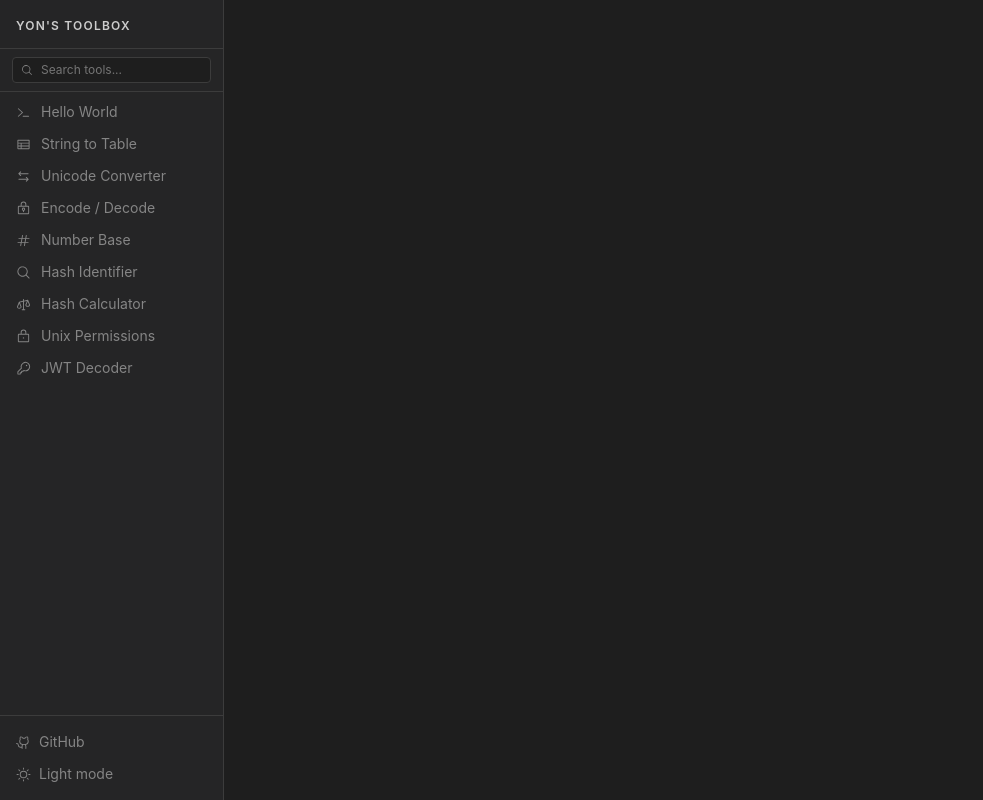
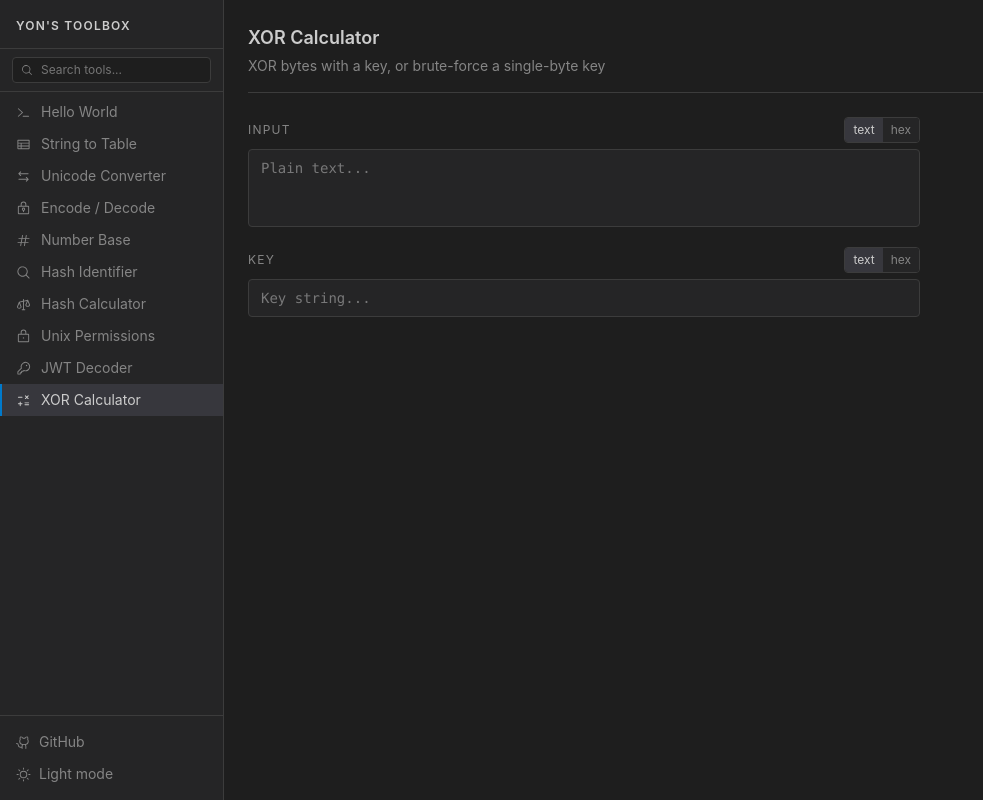
Before and after one commit to YonLiud/web-re-toolbox, a React (Vite) app: page /xor-calculator in a window 1280 px wide. Shown: the whole page, without its empty margins (0-983 px from the left). Built offline with nearby package versions, Linux system fonts and the light colour scheme.

Commit message:
feat: xor calculator

```diff
--- a/src/tools/registry.ts
+++ b/src/tools/registry.ts
@@ -8,6 +8,7 @@ import HashIdentifier from './hash-identifier'
 import HashCalculator from './hash-calculator'
 import UnixPermissions from './unix-permissions'
 import JWTDecoder from './jwt-decoder'
+import XORCalculator from './xor-calculator'
 
 export const tools: Tool[] = [
   HelloWorld,
@@ -19,4 +20,5 @@ export const tools: Tool[] = [
   HashCalculator,
   UnixPermissions,
   JWTDecoder,
+  XORCalculator,
 ]
--- /dev/null
+++ b/src/tools/xor-calculator/index.tsx
@@ -0,0 +1,202 @@
+import { useState, useMemo } from 'react'
+import { MathOperations } from '@phosphor-icons/react'
+import { ToolLayout } from '../../components/ToolLayout'
+import type { Tool } from '../types'
+
+type Mode = 'text' | 'hex'
+
+function textToBytes(s: string): Uint8Array {
+  return new TextEncoder().encode(s)
+}
+
+function hexToBytes(s: string): Uint8Array | null {
+  const clean = s.replace(/\s+/g, '')
+  if (clean.length % 2 !== 0 || !/^[0-9a-fA-F]*$/.test(clean)) return null
+  const bytes = new Uint8Array(clean.length / 2)
+  for (let i = 0; i < bytes.length; i++)
+    bytes[i] = parseInt(clean.slice(i * 2, i * 2 + 2), 16)
+  return bytes
+}
+
+function bytesToHex(bytes: Uint8Array): string {
+  return Array.from(bytes).map(b => b.toString(16).padStart(2, '0')).join(' ')
+}
+
+function bytesToText(bytes: Uint8Array): string {
+  return new TextDecoder('utf-8', { fatal: false }).decode(bytes)
+}
+
+function xorBytes(data: Uint8Array, key: Uint8Array): Uint8Array {
+  const out = new Uint8Array(data.length)
+  for (let i = 0; i < data.length; i++)
+    out[i] = data[i] ^ key[i % key.length]
+  return out
+}
+
+function isPrintable(bytes: Uint8Array): boolean {
+  return Array.from(bytes).every(b => b >= 0x20 && b < 0x7f)
+}
+
+function XORCalculator() {
+  const [input, setInput] = useState('')
+  const [inputMode, setInputMode] = useState<Mode>('text')
+  const [key, setKey] = useState('')
+  const [keyMode, setKeyMode] = useState<Mode>('text')
+  const [brute, setBrute] = useState(false)
+
+  const inputBytes = useMemo(() => {
+    if (!input.trim()) return null
+    return inputMode === 'text' ? textToBytes(input) : hexToBytes(input)
+  }, [input, inputMode])
+
+  const keyBytes = useMemo(() => {
+    if (!key.trim()) return null
+    return keyMode === 'text' ? textToBytes(key) : hexToBytes(key)
+  }, [key, keyMode])
+
+  const result = useMemo(() => {
+    if (!inputBytes || !keyBytes) return null
+    return xorBytes(inputBytes, keyBytes)
+  }, [inputBytes, keyBytes])
+
+  const bruteResults = useMemo(() => {
+    if (!brute || !inputBytes) return []
+    return Array.from({ length: 256 }, (_, i) => {
+      const k = new Uint8Array([i])
+      const out = xorBytes(inputBytes, k)
+      return { key: i, bytes: out, text: bytesToText(out), printable: isPrintable(out) }
+    }).filter(r => r.printable)
+  }, [brute, inputBytes])
+
+  const inputError = input.trim() && inputBytes === null
+  const keyError = key.trim() && keyBytes === null
+
+  function ModeToggle({ mode, onChange }: { mode: Mode; onChange: (m: Mode) => void }) {
+    return (
+      <div className="flex border border-vs-border rounded overflow-hidden">
+        {(['text', 'hex'] as Mode[]).map(m => (
+          <button
+            key={m}
+            onClick={() => onChange(m)}
+            className={`px-2 py-1 text-xs transition-colors ${
+              mode === m ? 'bg-vs-active text-vs-text' : 'bg-vs-sidebar text-vs-muted hover:bg-vs-hover'
+            }`}
+          >
+            {m}
+          </button>
+        ))}
+      </div>
+    )
+  }
+
+  return (
+    <ToolLayout title="XOR Calculator" description="XOR bytes with a key, or brute-force a single-byte key">
+      <div className="flex flex-col gap-5 max-w-2xl">
+
+        {/* Input */}
+        <div className="flex flex-col gap-1.5">
+          <div className="flex items-center justify-between">
+            <label className="text-vs-muted text-xs uppercase tracking-widest">Input</label>
+            <ModeToggle mode={inputMode} onChange={m => { setInputMode(m); setInput('') }} />
+          </div>
+          <textarea
+            value={input}
+            onChange={e => setInput(e.target.value)}
+            placeholder={inputMode === 'hex' ? 'e.g. 48 65 6c 6c 6f' : 'Plain text...'}
+            rows={3}
+            spellCheck={false}
+            className={`w-full bg-vs-sidebar border text-vs-text text-sm px-3 py-2 rounded outline-none transition-colors resize-none font-mono ${
+              inputError ? 'border-red-500' : 'border-vs-border focus:border-vs-accent'
+            }`}
+          />
+          {inputError && <p className="text-red-500 text-xs">Invalid hex input.</p>}
+        </div>
+
+        {/* Key */}
+        <div className="flex flex-col gap-1.5">
+          <div className="flex items-center justify-between">
+            <label className="text-vs-muted text-xs uppercase tracking-widest">Key</label>
+            <ModeToggle mode={keyMode} onChange={m => { setKeyMode(m); setKey('') }} />
+          </div>
+          <input
+            type="text"
+            value={key}
+            onChange={e => setKey(e.target.value)}
+            placeholder={keyMode === 'hex' ? 'e.g. ff or de ad be ef' : 'Key string...'}
+            spellCheck={false}
+            className={`w-full bg-vs-sidebar border text-vs-text text-sm font-mono px-3 py-2 rounded outline-none transition-colors ${
+              keyError ? 'border-red-500' : 'border-vs-border focus:border-vs-accent'
+            }`}
+          />
+          {keyError && <p className="text-red-500 text-xs">Invalid hex key.</p>}
+        </div>
+
+        {/* Result */}
+        {result && (
+          <div className="flex flex-col gap-3">
+            <div className="flex flex-col gap-1.5">
+              <label className="text-vs-muted text-xs uppercase tracking-widest">Result — Hex</label>
+              <div className="bg-vs-sidebar border border-vs-border rounded px-3 py-2 font-mono text-xs text-vs-text break-all select-all">
+                {bytesToHex(result)}
+              </div>
+            </div>
+            <div className="flex flex-col gap-1.5">
+              <label className="text-vs-muted text-xs uppercase tracking-widest">Result — String</label>
+              <div className="bg-vs-sidebar border border-vs-border rounded px-3 py-2 font-mono text-xs text-vs-text break-all select-all">
+                {bytesToText(result)}
+              </div>
+            </div>
+          </div>
+        )}
+
+        {/* Brute force */}
+        {inputBytes && (
+          <div className="flex flex-col gap-3">
+            <button
+              onClick={() => setBrute(b => !b)}
+              className={`self-start flex items-center gap-2 px-3 py-1.5 text-xs border rounded transition-colors ${
+                brute
+                  ? 'border-vs-accent text-vs-text bg-vs-active'
+                  : 'border-vs-border text-vs-muted bg-vs-sidebar hover:bg-vs-hover hover:text-vs-text'
+              }`}
+            >
+              Single-byte brute force
+            </button>
+
+            {brute && (
+              <div className="flex flex-col gap-1">
+                <p className="text-vs-muted text-xs">
+                  {bruteResults.length} printable results out of 256 keys
+                </p>
+                <div className="flex flex-col gap-1 max-h-64 overflow-y-auto">
+                  {bruteResults.length === 0 && (
+                    <p className="text-vs-muted text-xs px-1">No fully printable results.</p>
+                  )}
+                  {bruteResults.map(({ key: k, text }) => (
+                    <div key={k} className="flex items-center gap-3 px-3 py-1.5 bg-vs-sidebar border border-vs-border rounded">
+                      <span className="text-vs-muted font-mono text-xs w-12 shrink-0">
+                        0x{k.toString(16).padStart(2, '0')}
+                      </span>
+                      <span className="text-vs-text font-mono text-xs break-all">{text}</span>
+                    </div>
+                  ))}
+                </div>
+              </div>
+            )}
+          </div>
+        )}
+
+      </div>
+    </ToolLayout>
+  )
+}
+
+export default {
+  meta: {
+    slug: 'xor-calculator',
+    name: 'XOR Calculator',
+    description: 'XOR bytes with a key, or brute-force a single-byte key',
+    icon: MathOperations,
+  },
+  Component: XORCalculator,
+} satisfies Tool
```
